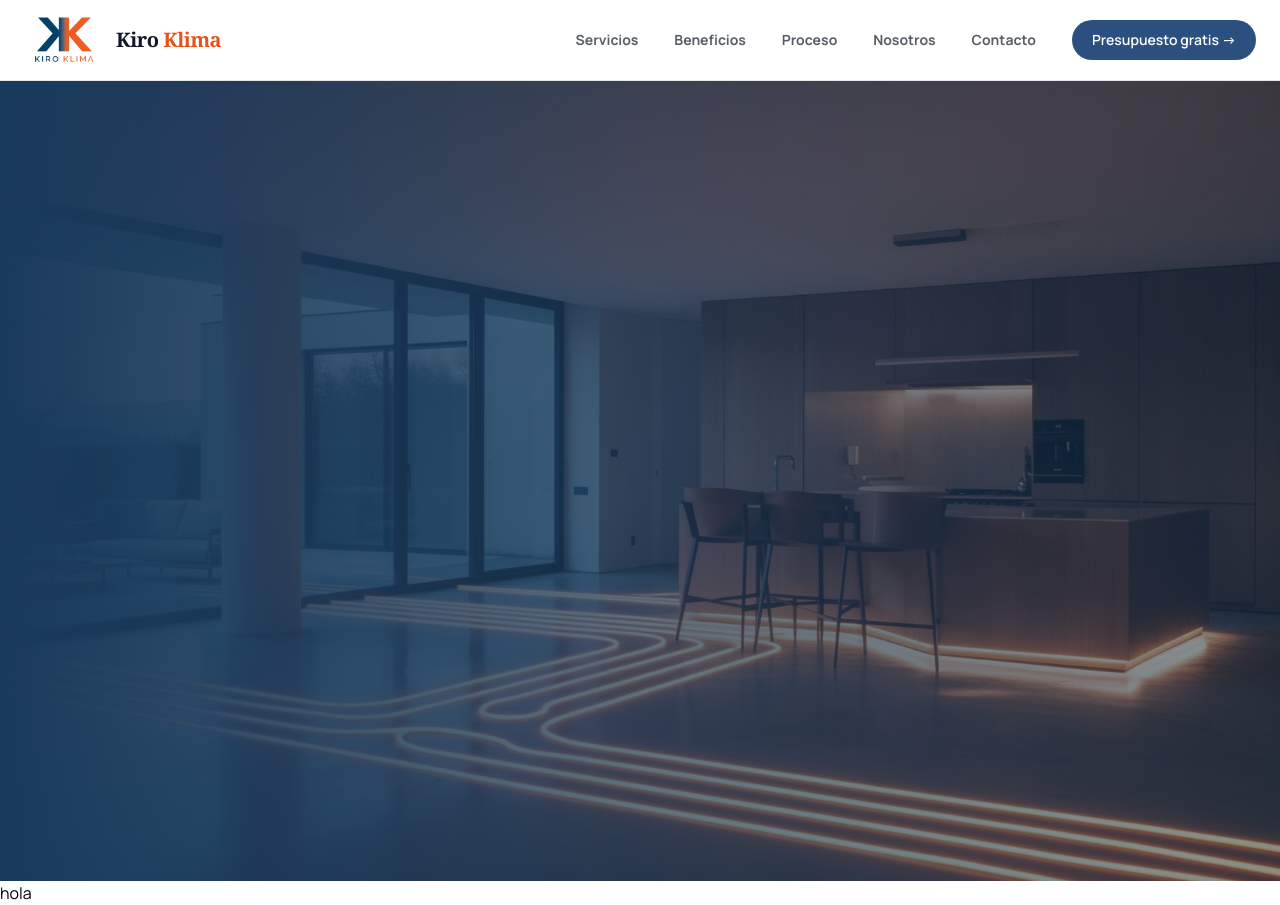
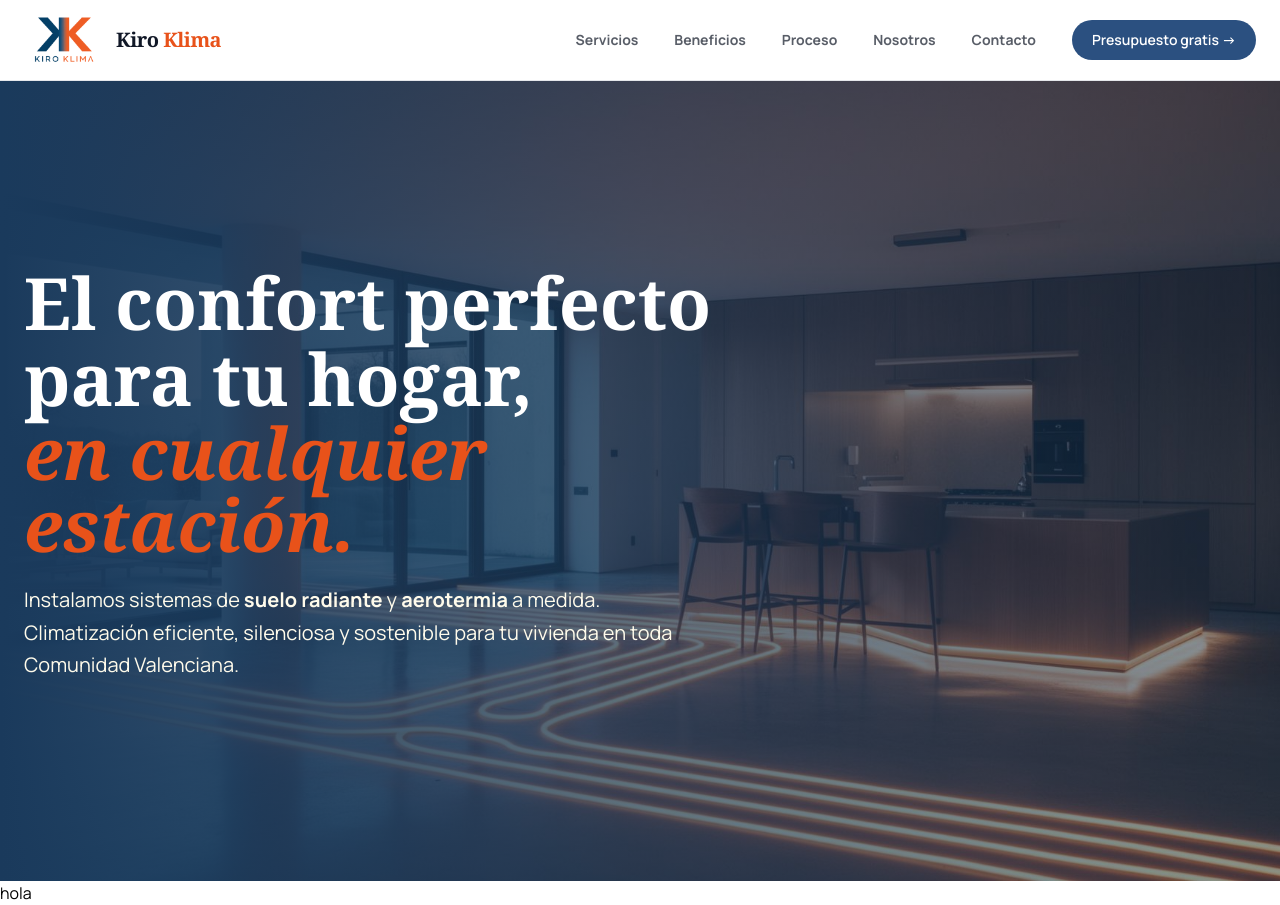
Before and after one commit to yoanastamenova/KiroKlima, a Next.js app: page / in a window 1280 px wide. Built offline with nearby package versions, Linux system fonts and the light colour scheme.

Commit message:
feat: add text to hero first section

```diff
--- a/app/page.tsx
+++ b/app/page.tsx
@@ -3,11 +3,18 @@ import Image from "next/image";
 export default function Home() {
   return (
     <div className="flex flex-col">
-      <section className="relative h-screen">
+      <section id="hero-image" className="relative h-screen">
         <Image src="/suelo.jpg" className="absolute inset-0 w-full h-full object-cover" width={1920} height={1080} alt="imagen_suelo_radiante"/>
         <div className="absolute inset-0 bg-linear-to-r from-brand-blue-dark via-brand-blue-dark/70 to-brand-blue-dark/50"></div>
+      <section id="hero-text" className="relative z-10 max-w-7xl mx-auto px-6 py-28 md:py-40 text-primary-foreground">
+      <div className="max-w-3xl">
+        <h1 className="mt-6 font-serif text-5xl md:text-7xl font-semibold leading-[1.05] text-white">El confort perfecto para tu hogar,</h1>
+        <span className="block italic font-serif text-5xl md:text-7xl font-semibold text-brand-orange">en cualquier estación.</span>
+        <p className="mt-6 text-lg md:text-xl text-primary-foreground/85 max-w-2xl leading-relaxed text-amber-50">
+          Instalamos sistemas de <strong>suelo radiante</strong> y <strong>aerotermia</strong> a medida. Climatización eficiente, silenciosa y sostenible para tu vivienda en toda Comunidad Valenciana. </p>
+      </div>
       </section>
-
+      </section>
       <section className="bg-white">
         <h1>hola</h1>
       </section>
```
